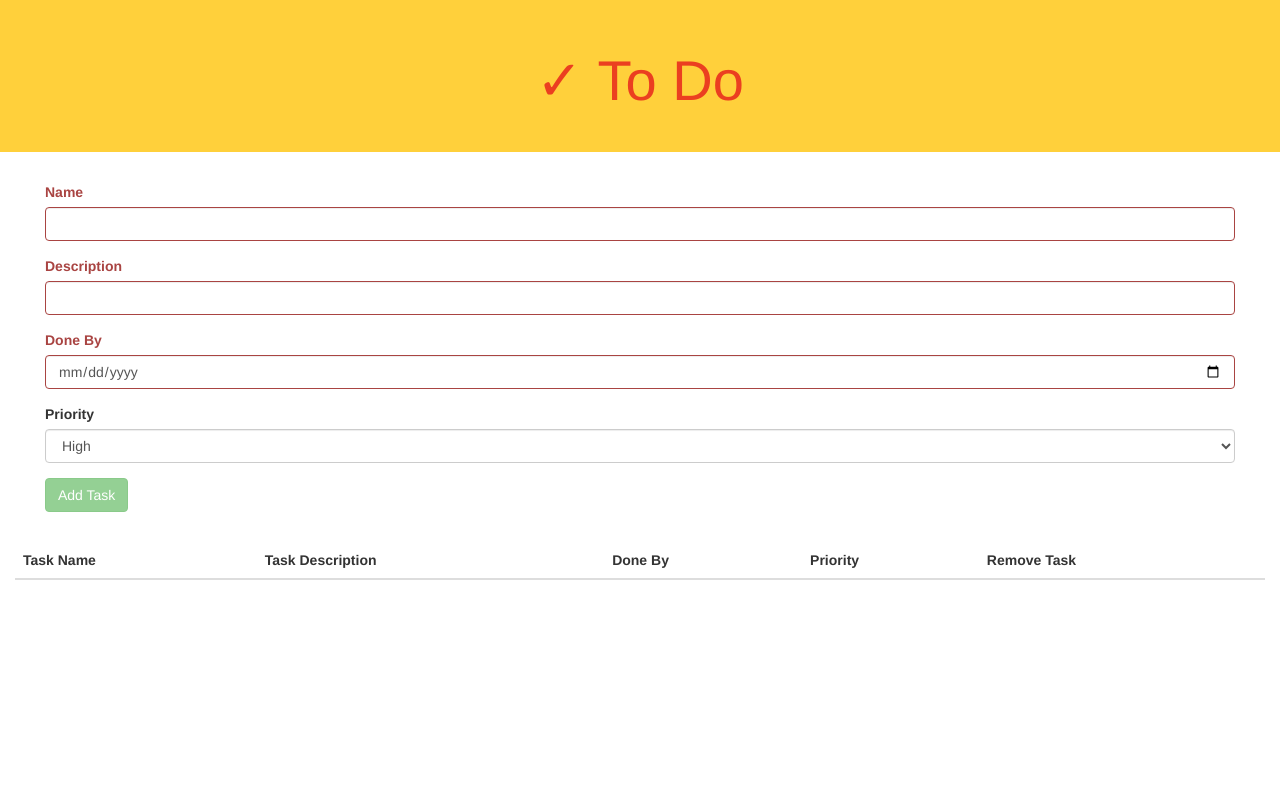
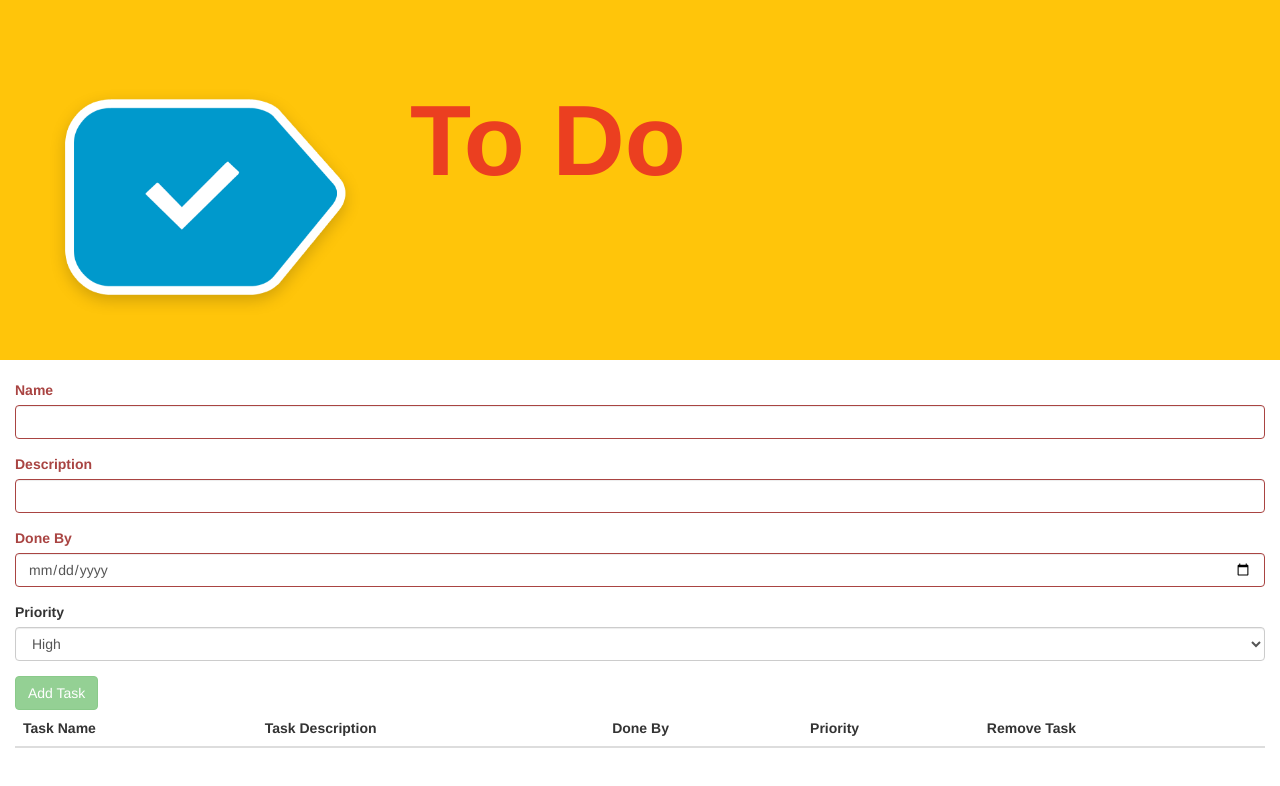
Before and after one commit to jspencersharpe/To-Do-App, a website: page index.html in a window 1280 px wide. Drawn offline with Linux system fonts and the light colour scheme; no server answers; a web font is replaced by a local one.

Commit message:
more styling on header

```diff
--- a/index.html
+++ b/index.html
@@ -11,9 +11,10 @@
   </head>
   <body>
   <header id="masthead">
-    <div class="container-fluid">
+    <div class="container">
       <div class="brand">
-        <h1 >&#10003; To Do</h1>
+        <img src="assets/todo.png" class="logo" alt="To Do Icon">
+        <h1>To Do</h1>
       </div>
     </div>
   </header>
--- a/main.css
+++ b/main.css
@@ -1,14 +1,39 @@
 #masthead {
-  background-color: rgba(255, 197, 10, .8);
+  background-color: rgba(255, 197, 10, 1);
   text-align: center;
+  padding: 30px;
+  margin-bottom: 20px;
+}
+
+header {
+  display: block;
+}
+
+table {
   padding: 30px;
 }
 
-form, table {
-  padding: 30px;
+.brand, .logo {
+  display: block;
+  position: absolute;
+  left: -20px;
+  max-width: 340px;
 }
 
-h1 {
+.brand {
+  position: relative;
+  padding-left: 360px;
+  min-height: 300px;
+}
+
+.brand h1 {
   color: rgb(235, 63, 32);
   font-size: 4em;
+  margin: 0;
+  font-size: 100px;
+  line-height: 1;
+  padding-top: 60px;
+  font-weight: bold;
+  display: inline-block;
+  white-space: nowrap;
 }
```
